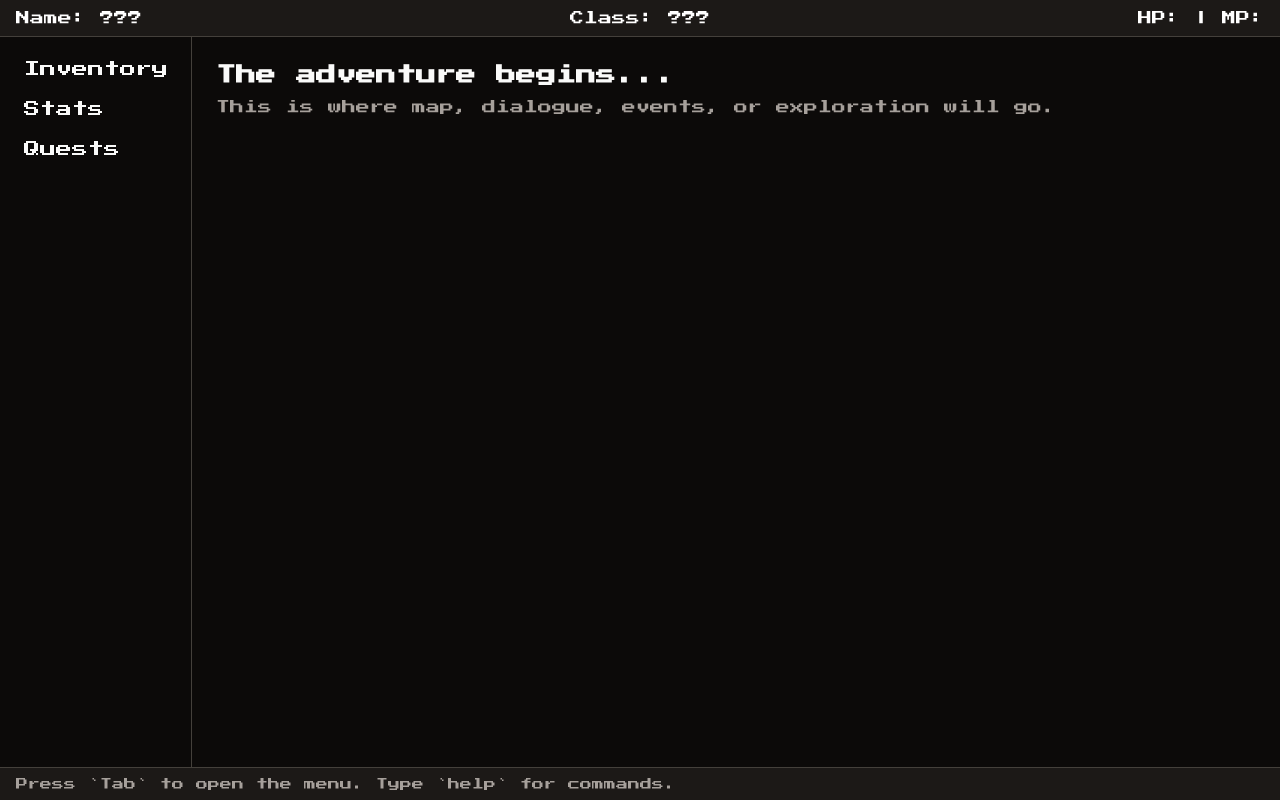
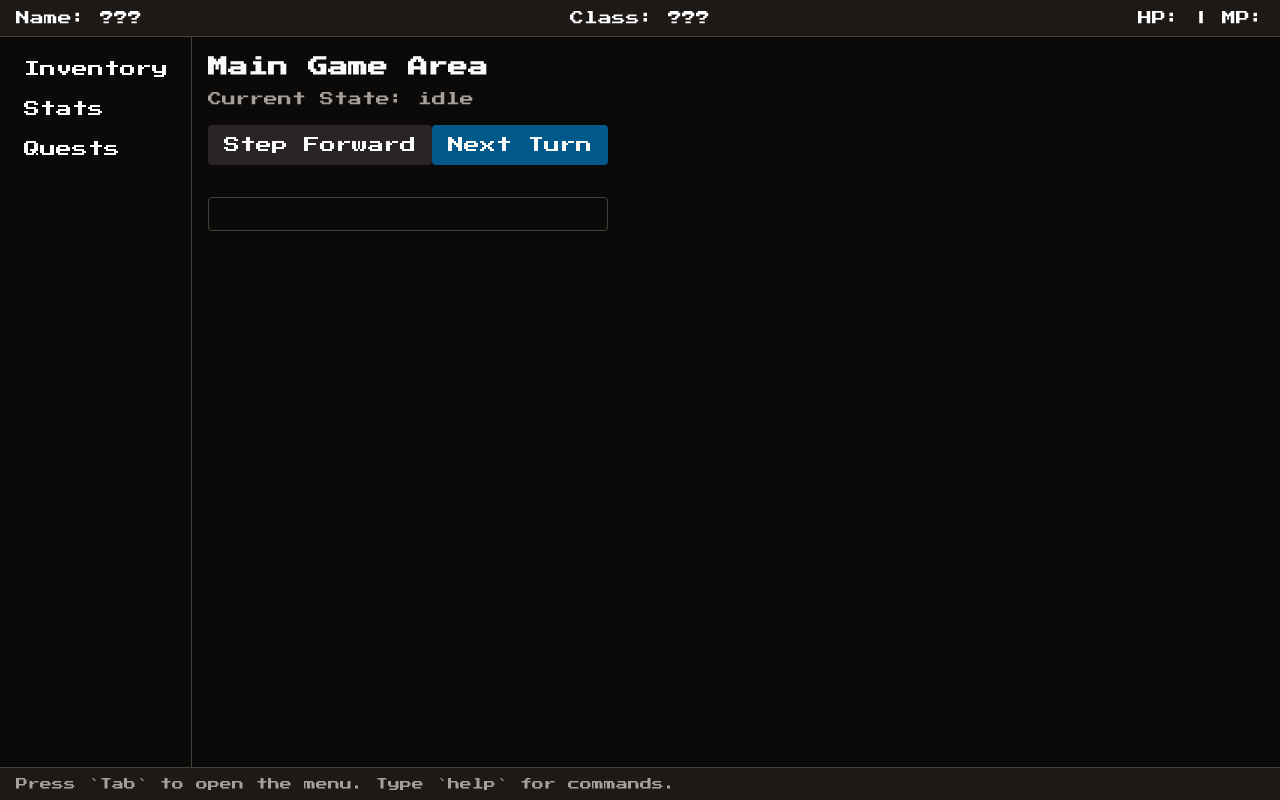
Before and after one commit to DaBurgermeista/caford-rewrite, a Next.js app in the folder caford-chronicles-rewrite/: page /Game in a window 1280 px wide. Built offline with nearby package versions, Linux system fonts and the light colour scheme.

Commit message:
Initial game engine scaffolding: player store, game state loop, modal

```diff
--- a/caford-chronicles-rewrite/src/components/GameUI/MainArea.tsx
+++ b/caford-chronicles-rewrite/src/components/GameUI/MainArea.tsx
@@ -1,10 +1,42 @@
+import { useGameStore } from "@/store/gameStore";
+
 export default function MainArea() {
+  const { log, addLog, state, nextTurn, setState } = useGameStore();
+
   return (
-    <main className="flex-1 p-6 overflow-y-auto">
-      <h2 className="text-xl font-bold mb-2">The adventure begins...</h2>
-      <p className="text-sm text-muted-foreground">
-        This is where map, dialogue, events, or exploration will go.
+    <div className="p-4">
+      <h2 className="text-xl font-bold mb-2">Main Game Area</h2>
+      <p className="text-sm text-muted-foreground mb-4">
+        Current State: {state}
       </p>
-    </main>
+
+      <div className="space-y-2">
+        <button
+          onClick={() => {
+            addLog("You step into the shadows.");
+            setState("narrating");
+          }}
+          className="px-4 py-2 bg-stone-800 rounded hover:bg-stone-700"
+        >
+          Step Forward
+        </button>
+
+        <button
+          onClick={() => {
+            addLog("You prepare for the next turn.");
+            nextTurn();
+          }}
+          className="px-4 py-2 bg-sky-800 rounded hover:bg-sky-700"
+        >
+          Next Turn
+        </button>
+      </div>
+
+      <div className="mt-6 bg-stone-950 p-4 rounded max-h-64 overflow-y-auto text-sm font-mono border border-stone-700">
+        {log.map((line, i) => (
+          <p key={i}>{line}</p>
+        ))}
+      </div>
+    </div>
   );
 }
--- /dev/null
+++ b/caford-chronicles-rewrite/src/store/gameStore.ts
@@ -0,0 +1,33 @@
+import { create } from "zustand";
+
+export type GameState = "idle" | "narrating" | "waitingForInput" | "combat" | "gameOver";
+
+type GameStore = {
+  state: GameState;
+  setState: (s: GameState) => void;
+  log: string[];
+  addLog: (msg: string) => void;
+  turnCounter: number;
+  nextTurn: () => void;
+};
+
+export const useGameStore = create<GameStore>((set) => ({
+  state: "idle",
+
+  setState: (s) => set({ state: s }),
+
+  log: [],
+
+  addLog: (msg) =>
+    set((state) => ({
+      log: [...state.log, `[Turn ${state.turnCounter}]: ${msg}`],
+    })),
+
+  turnCounter: 1,
+
+  nextTurn: () =>
+    set((state) => ({
+      turnCounter: state.turnCounter + 1,
+      state: "waitingForInput",
+    })),
+}));
```
